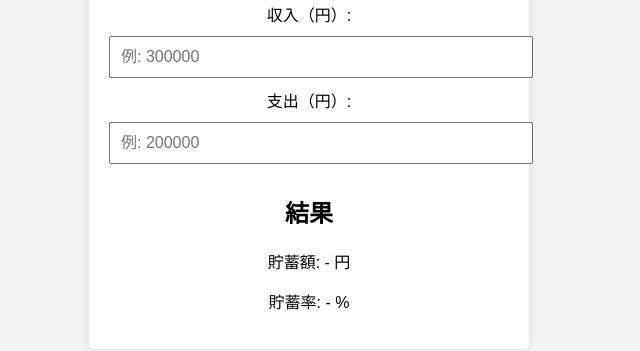
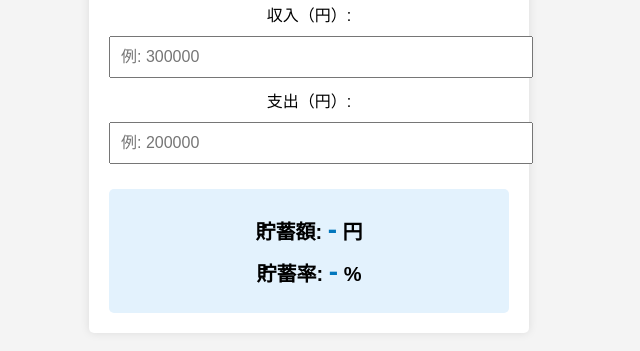
Before and after one commit to kkp-15/tyotikuritu, a plain HTML site: page index.html in a window 1280 px wide. Shown: the part 157-508 px from the top of the page, without its empty margins (331-971 px from the left). Drawn offline with Linux system fonts and the light colour scheme.

Commit message:
Update index.html

```diff
--- a/index.html
+++ b/index.html
@@ -24,6 +24,22 @@
             margin: 10px 0;
             font-size: 16px;
         }
+        .result-box {
+            background: #e3f2fd;
+            padding: 15px;
+            margin-top: 15px;
+            border-radius: 5px;
+        }
+        .result-box p {
+            font-size: 20px;
+            font-weight: bold;
+            margin: 10px 0;
+        }
+        .highlight {
+            font-size: 28px;
+            font-weight: bold;
+            color: #0277bd;
+        }
     </style>
 </head>
 <body>
@@ -35,9 +51,10 @@
         <label for="expenses">支出（円）:</label>
         <input type="number" id="expenses" placeholder="例: 200000" oninput="calculate()">
 
-        <h2>結果</h2>
-        <p>貯蓄額: <span id="savings">-</span> 円</p>
-        <p>貯蓄率: <span id="savingsRate">-</span> %</p>
+        <div class="result-box">
+            <p>貯蓄額: <span id="savings" class="highlight">-</span> 円</p>
+            <p>貯蓄率: <span id="savingsRate" class="highlight">-</span> %</p>
+        </div>
     </div>
     <script>
         function calculate() {
```
